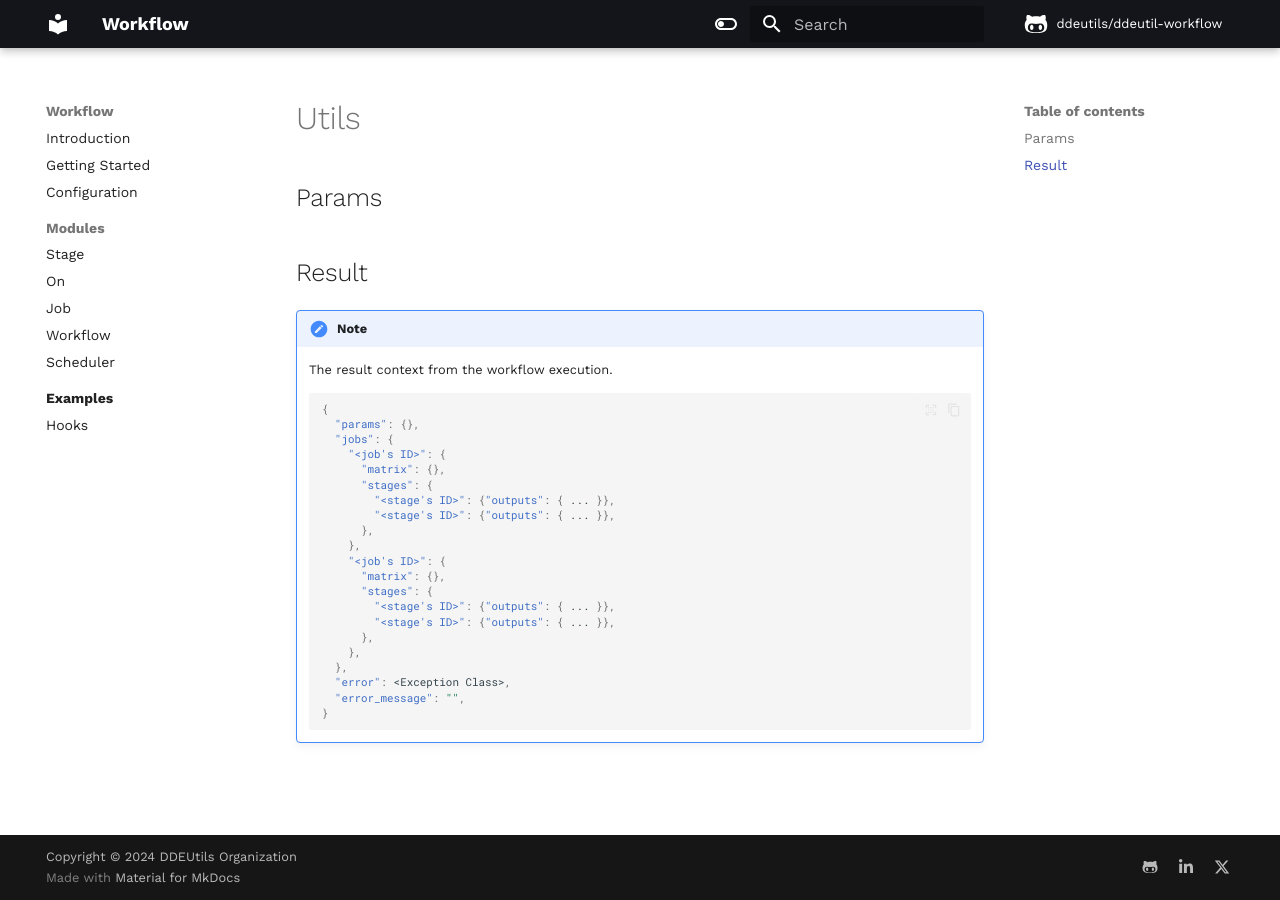
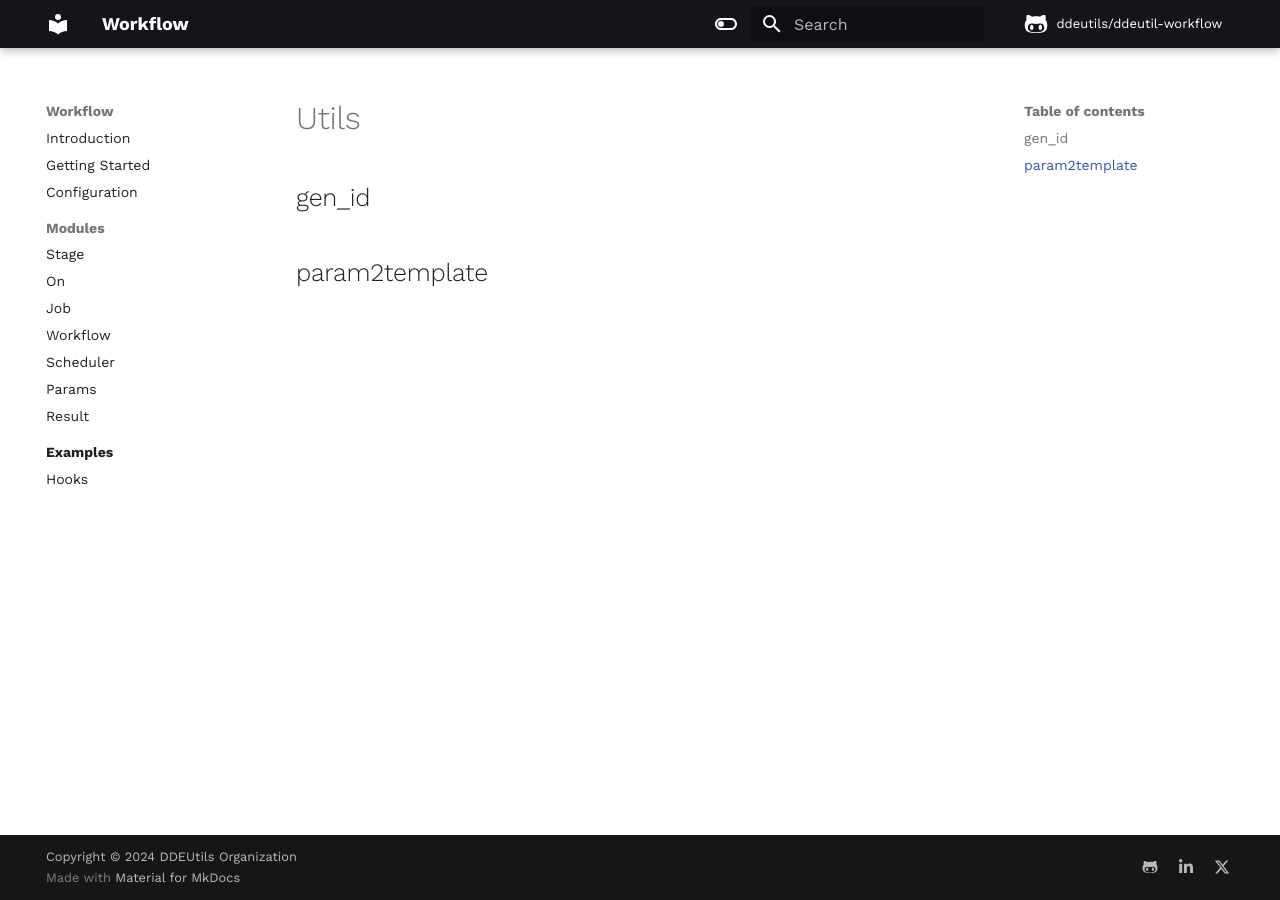
Before and after one commit to ddeutils/ddeutil-workflow, an MkDocs documentation site: the page built from docs/modules/utils.md, in a window 1280 px wide. Built offline with MkDocs 1.6.1 and Material for MkDocs 9.7.7, drawn with Linux system fonts in a browser that asks for light colours; comment, search, counter and statistics services are not loaded.

Commit message:
:page_facing_up: docs: add result and params module on mkdocs.

````diff
--- a/docs/modules/utils.md
+++ b/docs/modules/utils.md
@@ -1,33 +1,5 @@
 # Utils
 
-## Params
+## gen_id
 
-## Result
-
-!!! note
-
-    The result context from the workflow execution.
-
-    ```json
-    {
-      "params": {},
-      "jobs": {
-        "<job's ID>": {
-          "matrix": {},
-          "stages": {
-            "<stage's ID>": {"outputs": { ... }},
-            "<stage's ID>": {"outputs": { ... }},
-          },
-        },
-        "<job's ID>": {
-          "matrix": {},
-          "stages": {
-            "<stage's ID>": {"outputs": { ... }},
-            "<stage's ID>": {"outputs": { ... }},
-          },
-        },
-      },
-      "error": <Exception Class>,
-      "error_message": "",
-    }
-    ```
+## param2template
--- a/mkdocs.yml
+++ b/mkdocs.yml
@@ -60,6 +60,8 @@
       - 'Job': modules/job.md
       - 'Workflow': modules/workflow.md
       - 'Scheduler': modules/scheduler.md
+      - 'Params': modules/params.md
+      - 'Result': modules/result.md
   - Examples:
       - examples/index.md
       - Hooks: examples/hook_stage.md
````
Also changed, not shown: docs/modules/params.md (added, +18 -0 lines), docs/modules/result.md (added, +52 -0 lines).
